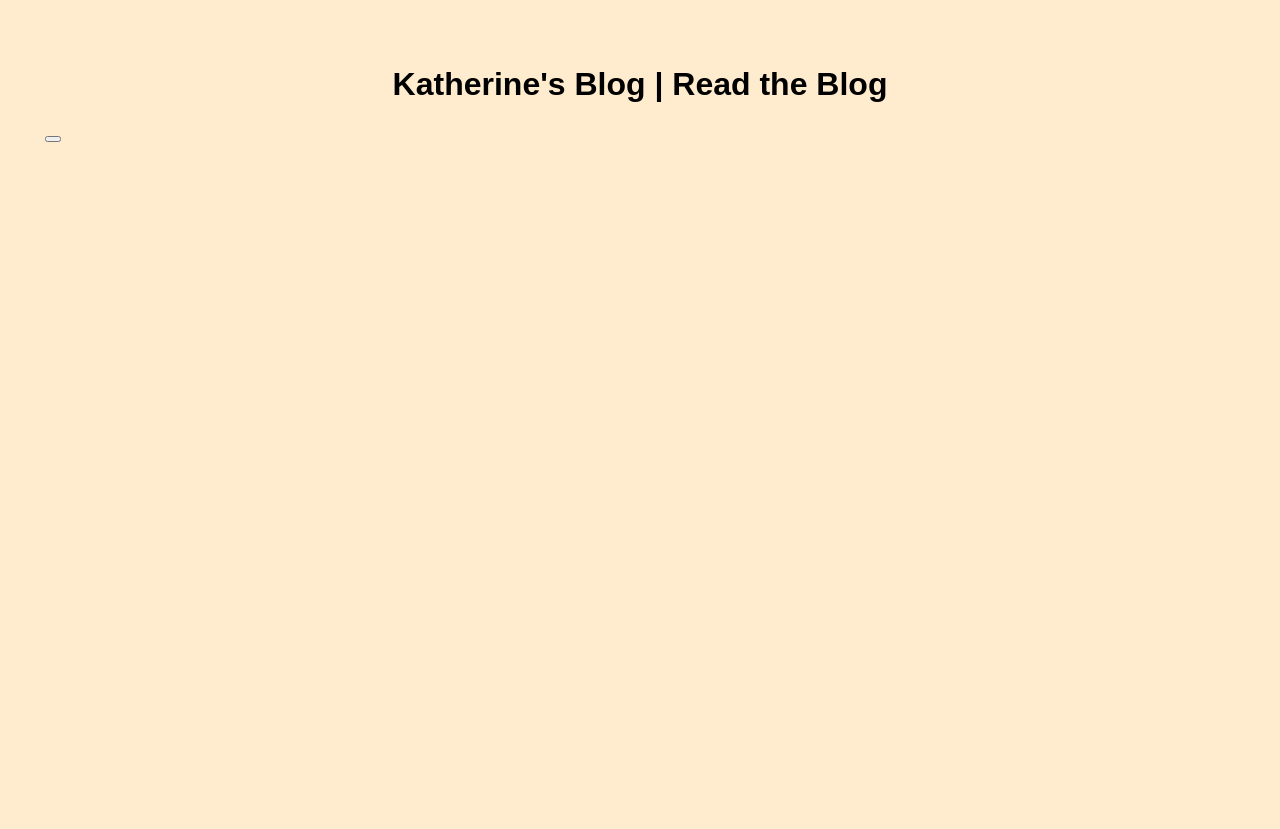
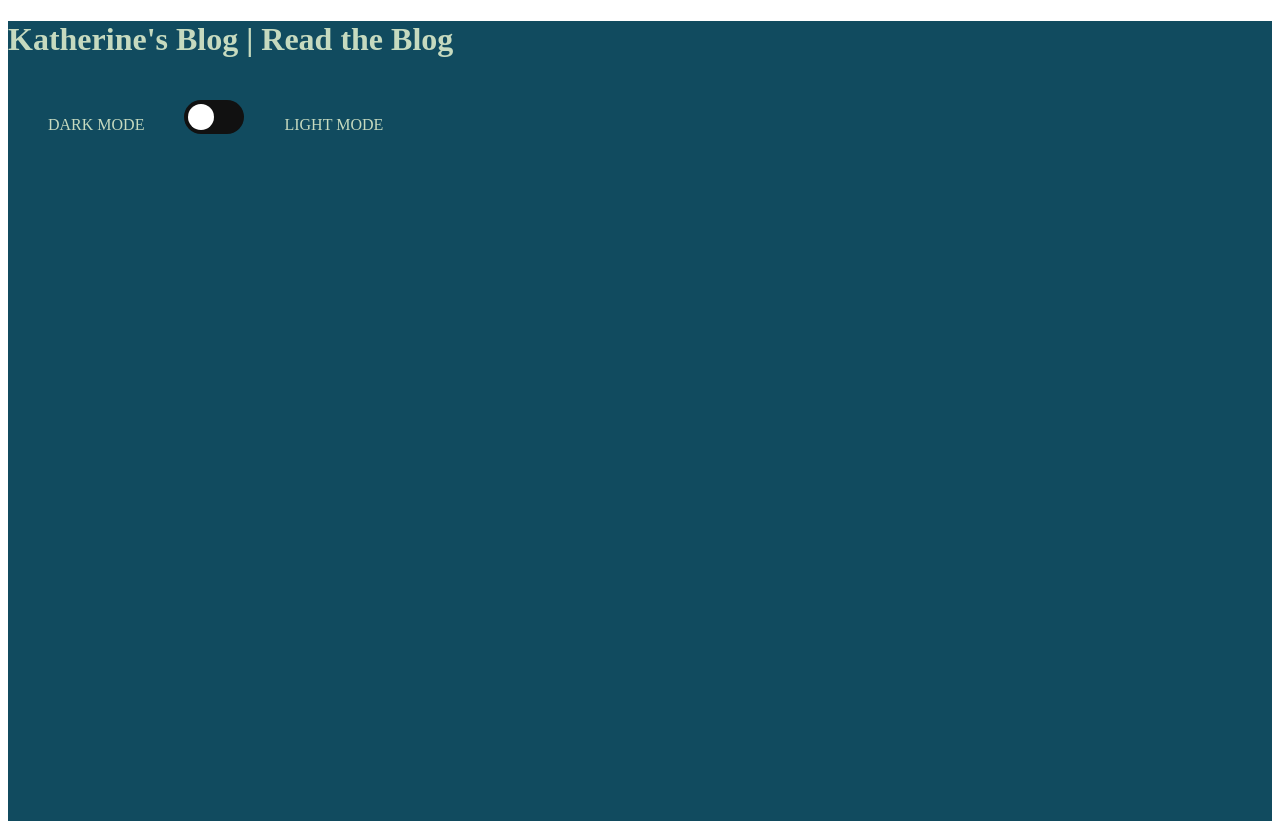
Before and after one commit to katherinearenas/week-four-challenge-karenas, a plain HTML site: page my-blog/blog.html in a window 1280 px wide. Before the commit the page ends 800 px from the top, so only its background shows below. Drawn offline with Linux system fonts and the light colour scheme.

Commit message:
added darktheme

```diff
--- a/my-blog/assets/css/blog.css
+++ b/my-blog/assets/css/blog.css
@@ -1,4 +1,4 @@
-body{
+/* body{
     font-family: Arial, Helvetica, sans-serif;
     margin: 15px;
     padding: 30px;
@@ -26,4 +26,111 @@ main{
     background-color: wheat;
 
 
+} */
+
+:root{
+    --light-theme-bg: #F3E9D2;
+    --light-theme-txt: #093427;
+    --dark-theme-bg: #114B5F;
+    --dark-theme-txt: #C6DABF;
 }
+
+.dark {
+    background-color: var(--dark-theme-bg);
+    height: 100vh;
+    color: var(--dark-theme-txt)
+
+  }
+
+  /* .dark li a {
+    color: #bebebe;
+  }
+
+  .dark li a:hover {
+    background-color: #111; */
+  /* } */
+
+  /* Light Mode */
+  .light {
+    background-color: var(--light-theme-bg);
+    color: var(--light-theme-txt);
+    height: 100vh;
+  }
+
+  /* .light li a {
+    color: black;
+  }
+
+  .light li a:hover {
+    background-color: rgb(29, 128, 210);
+  } */
+
+.switch {
+    position: relative;
+    display: inline-block;
+    width: 60px;
+    height: 34px;
+  }
+
+  /* Hide default HTML checkbox */
+  .switch input {
+    opacity: 0;
+    width: 0;
+    height: 0;
+  }
+
+  /* The slider */
+  .slider {
+    position: absolute;
+    cursor: pointer;
+    top: 0;
+    left: 0;
+    right: 0;
+    bottom: 0;
+    background-color: #111;
+    -webkit-transition: .4s;
+    transition: .4s;
+  }
+
+  .slider:before {
+    position: absolute;
+    content: "";
+    height: 26px;
+    width: 26px;
+    left: 4px;
+    bottom: 4px;
+    background-color: white;
+    -webkit-transition: .4s;
+    transition: .4s;
+  }
+
+  input:checked + .slider {
+    background-color: rgb(29, 128, 210);
+  }
+
+  input:focus + .slider {
+    box-shadow: 0 0 1px rgb(29, 128, 210);
+  }
+
+  input:checked + .slider:before {
+    -webkit-transform: translateX(26px);
+    -ms-transform: translateX(26px);
+    transform: translateX(26px);
+  }
+
+  /* Rounded sliders */
+  .slider.round {
+    border-radius: 34px;
+  }
+
+  .slider.round:before {
+    border-radius: 50%;
+  }
+
+  .row {
+    margin: 20px;
+    display: flex;
+  }
+  .col {
+    margin: 20px;
+  }
--- a/my-blog/assets/css/form.css
+++ b/my-blog/assets/css/form.css
@@ -3,9 +3,6 @@
     --light-theme-txt: #093427;
     --dark-theme-bg: #114B5F;
     --dark-theme-txt: #C6DABF;
-
-
-
 }
 
 form{
--- a/my-blog/assets/css/styles.css
+++ b/my-blog/assets/css/styles.css
@@ -11,7 +11,7 @@ body{
     font-family: Arial, Helvetica, sans-serif;
     margin: 15px;
     padding: 30px;
-    background-color: blanchedalmond;
+    background-color: var(--light-theme-bg);
 
 }
 
--- a/my-blog/assets/js/blog.js
+++ b/my-blog/assets/js/blog.js
@@ -0,0 +1,24 @@
+function retrievePost() {
+    const savedContent = JSON.parse(localStorage.getItem('blogPost'))
+}
+
+ // Access toggle switch HTML element
+const themeSwitcher = document.querySelector('#theme-switcher');
+const container = document.querySelector('.container');
+
+// Set default mode to dark
+let mode = 'dark';
+
+// Listen for a click event on toggle switch
+themeSwitcher.addEventListener('click', function () {
+  // If mode is dark, apply light background
+  if (mode === 'dark') {
+    mode = 'light';
+    container.setAttribute('class', 'light');
+  }
+  // If mode is light, apply dark background
+  else {
+    mode = 'dark';
+    container.setAttribute('class', 'dark');
+  }
+});
--- a/my-blog/blog.html
+++ b/my-blog/blog.html
@@ -7,13 +7,25 @@
     <link rel="stylesheet" href="assets/css/blog.css">
 </head>
 <body>
+    <div class="container dark">
     <header>
         <H1>Katherine's Blog | Read the Blog</H1>
-        <Button></Button>
     </header>
-    <main class="container">
-        <div id="blogPosts"></div>
+        <div class="row toggle">
+            <div class="col">
+              <p>DARK MODE</p>
+            </div>
+            <label class="switch col">
+              <input type="checkbox" id="theme-switcher">
+              <span class="slider round"></span>
+            </label>
+            <div class="col">
+              <p>LIGHT MODE</p>
+            </div>
+    <main>
+
     </main>
+    </div>
     <script src="assets/js/blog.js"></script>
 </body>
 </html>
```
Also changed, not shown: my-blog/assets/js/form.js (+30 -3 lines), my-blog/assets/js/logic.js (+18 -8 lines), my-blog/index.html (+2 -2 lines).
